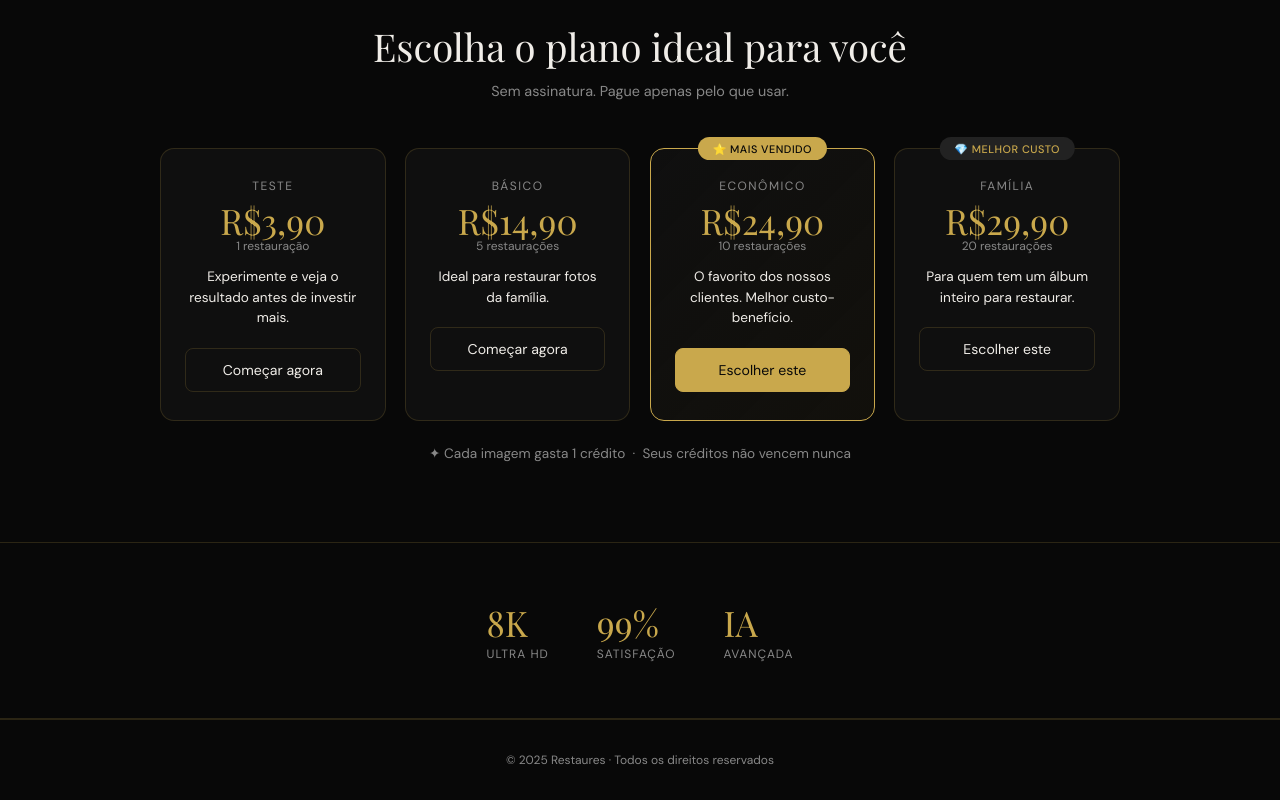
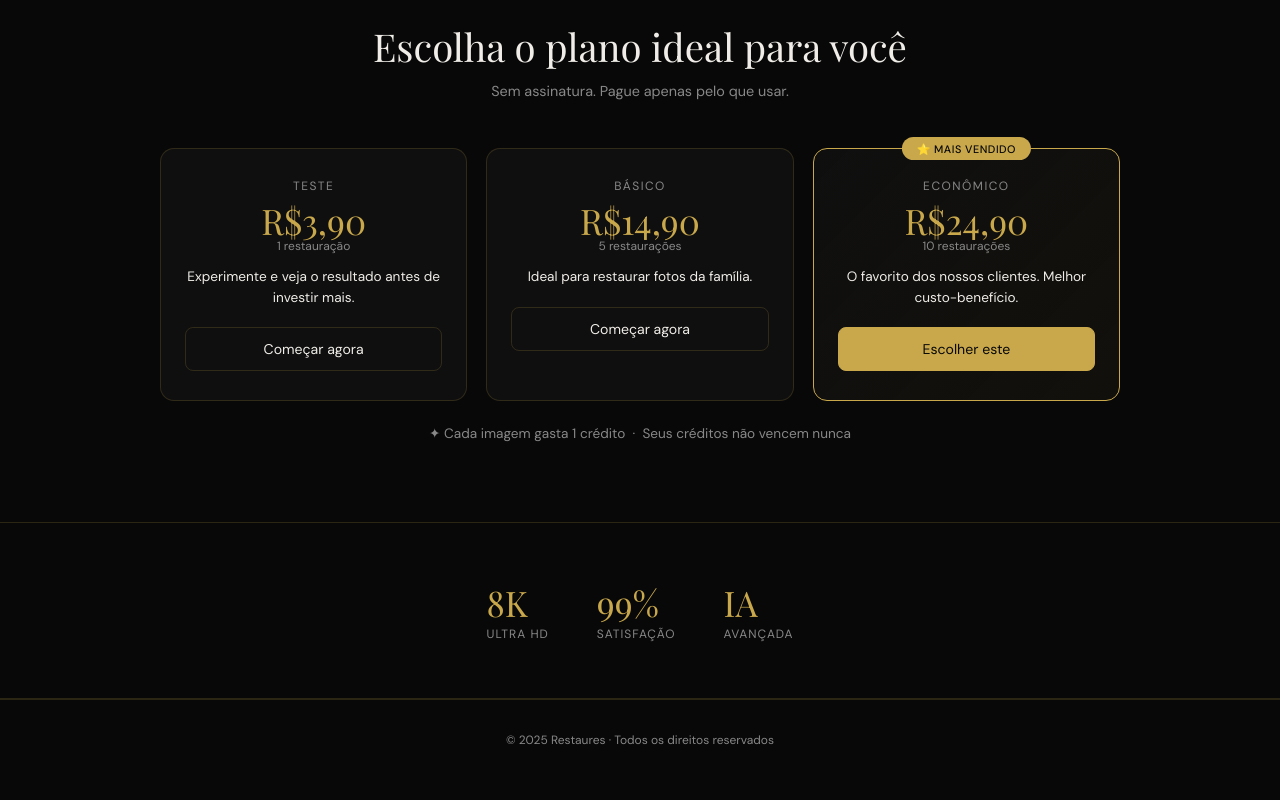
Before and after one commit to jean1903/restaures, a website: page public/index.html in a window 1280 px wide. Shown: the part 1450-2250 px from the top of the page. Drawn offline with nearby package versions, Linux system fonts and the light colour scheme; a web font is replaced by a local one.

Commit message:
Remove 'Família' plan from index.html

```diff
--- a/public/index.html
+++ b/public/index.html
@@ -240,14 +240,7 @@ footer{text-align:center;padding:2rem;color:var(--muted);font-size:.75rem;border
         <div class="plano-desc">O favorito dos nossos clientes. Melhor custo-benefício.</div>
         <button class="plano-btn" onclick="comprarLanding('economico')">Escolher este</button>
       </div>
-      <div class="plano">
-        <div class="plano-badge" style="background:var(--dark4);color:var(--gold)">💎 MELHOR CUSTO</div>
-        <div class="plano-nome">Família</div>
-        <div class="plano-preco">R$29,90</div>
-        <div class="plano-periodo">20 restaurações</div>
-        <div class="plano-desc">Para quem tem um álbum inteiro para restaurar.</div>
-        <button class="plano-btn" onclick="comprarLanding('familia')">Escolher este</button>
-      </div>
+
     </div>
     <div style="text-align:center;margin-top:1.5rem;color:var(--muted);font-size:.85rem">✦ Cada imagem gasta 1 crédito &nbsp;·&nbsp; Seus créditos não vencem nunca</div>
   </section>
@@ -316,11 +309,7 @@ footer{text-align:center;padding:2rem;color:var(--muted);font-size:.75rem;border
           <div class="pm-preco">R$24,90</div>
           <div class="pm-imgs">10 restaurações</div>
         </div>
-        <div class="plano-mini" onclick="comprarPlano('familia')">
-          <div class="pm-nome">Família</div>
-          <div class="pm-preco">R$29,90</div>
-          <div class="pm-imgs">20 restaurações</div>
-        </div>
+
       </div>
       <div class="contato-info">
         <strong>Após o pagamento</strong>
```
